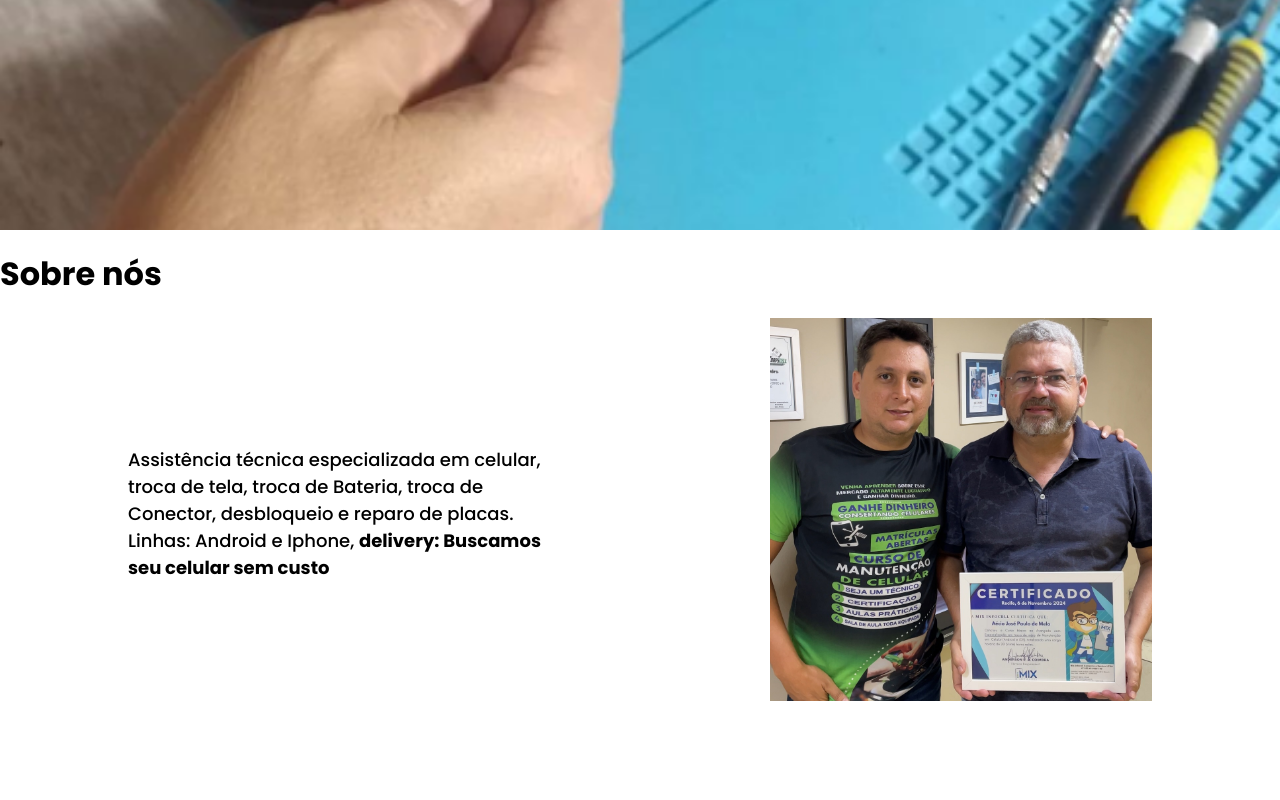
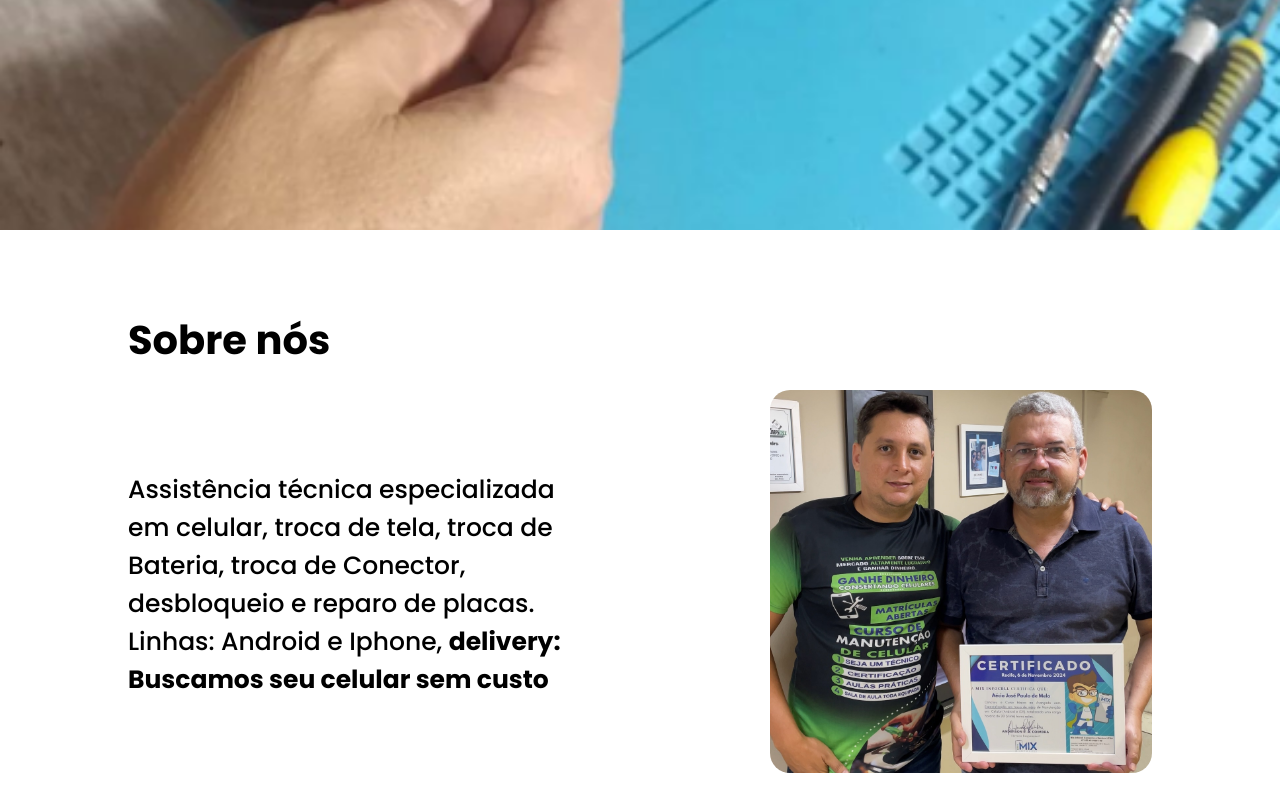
Before and after one commit to AecioJose189/site_em_react, a React (Vite) app in the folder site_am_cell/: page / in a window 1280 px wide. Shown: the part 570-1370 px from the top of the page. Before the commit the page ends 1298 px from the top, so only its background shows below. Built offline with nearby package versions, Linux system fonts and the light colour scheme.

Commit message:
navegacao_inicio_sobrenos

```diff
--- a/site_am_cell/src/components/NavBar.tsx
+++ b/site_am_cell/src/components/NavBar.tsx
@@ -2,15 +2,18 @@
 import './Navbar.css'
 function NavBar() {
     return(
-        <header className="header">
-            <a href="/" className="logo">Logo</a>
-            <nav className="navbar">
-                <a href="/">Início</a>
-                <a href="/">Sobre nós</a>
-                <a href="/">Serviços</a>
-                <a href="/">Contato</a>
-            </nav>
-        </header>
+        <div id='inicio'>
+            <header className="header" >
+                <a href="#inicio" className="logo">Logo</a>
+                <nav className="navbar">
+                    <a href="#inicio">Início</a>
+                    <a href="#SobreNos" >Sobre nós</a>
+                    <a href="/">Serviços</a>
+                    <a href="/">Contato</a>
+                </nav>
+            </header>
+        </div>
+
     )
 }
 
--- a/site_am_cell/src/components/SobreNos.css
+++ b/site_am_cell/src/components/SobreNos.css
@@ -1,6 +1,12 @@
 
 .header-sobrenos{
-    margin-top: 20px;
+    margin-top: 80px;
+    margin-left: 10%;
+    margin-bottom: 0;
+}
+.header-sobrenos h1{
+    font-size: 40px;
+    margin-bottom: 0;
 }
 .separadores{
     position: relative;
@@ -15,3 +21,9 @@
 .separadores .left{
     margin-right: 20%;
 }
+.separadores .left p{
+    font-size: 25px;
+}
+.separadores .right img{
+    border-radius: 20px;
+}
--- a/site_am_cell/src/components/SobreNos.tsx
+++ b/site_am_cell/src/components/SobreNos.tsx
@@ -2,7 +2,7 @@ import imagem_direita from '../assets/image/foto_padding_left.png'
 import './SobreNos.css'
 function SobreNos(){
     return(
-        <div>
+        <div id='SobreNos'>
             <header className='header-sobrenos'>
                 <h1>Sobre nós</h1>
             </header>
--- a/site_am_cell/src/index.css
+++ b/site_am_cell/src/index.css
@@ -5,6 +5,7 @@
   padding: 0;
   box-sizing: border-box;
   font-family: "Poppins", sans-serif;
+  scroll-behavior: smooth;
 }
 
 a{
--- a/site_am_cell/src/main.tsx
+++ b/site_am_cell/src/main.tsx
@@ -4,6 +4,8 @@ import './index.css'
 import Carrossel from './components/Carrossel'
 import NavBar from './components/NavBar'
 import SobreNos from './components/SobreNos'
+import React from "react";
+import { Route, BrowserRouter, Routes } from "react-router-dom";
 
 createRoot(document.getElementById('root')!).render(
   <StrictMode>
```
